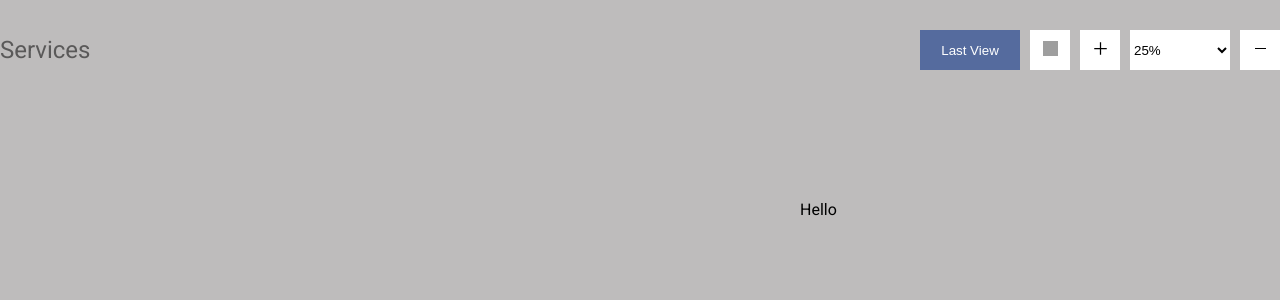
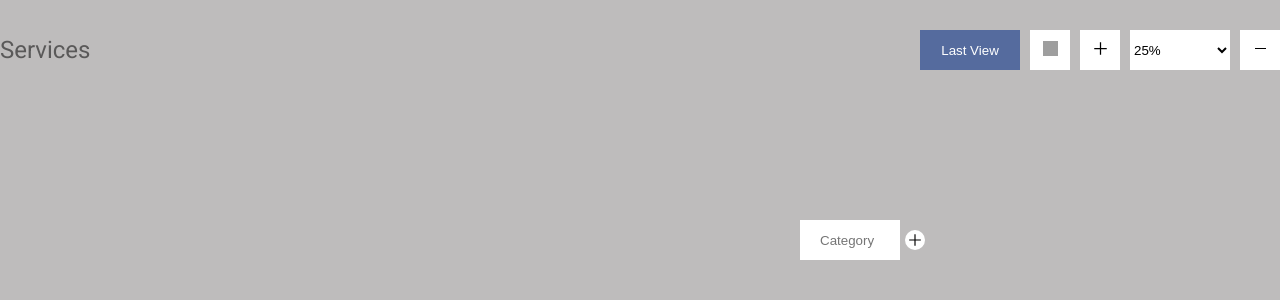
Before and after one commit to arabboyev01/abysp, a React (Create React App) app: page / in a window 1280 px wide. Shown: the top 300 px of the page. Built offline with nearby package versions, Linux system fonts and the light colour scheme; grey boxes are pictures that could not be loaded; the HTML template or start-up script is replaced by a standard one.

Commit message:
first-commit

```diff
--- a/src/components/Drags/Dragging.tsx
+++ b/src/components/Drags/Dragging.tsx
@@ -49,7 +49,6 @@ const Draggable: React.FC<ReactChildrenProps> = ({children}) => {
                 transform: `scale(${zoom})`
             }}
             onMouseDown={(e) => {
-                e.preventDefault();
                 e.stopPropagation();
                 isDragging.current = true;
                 initialPosition.current = {x: e.clientX, y: e.clientY};
--- /dev/null
+++ b/src/components/ToDoList/Actions.ts
@@ -0,0 +1,5 @@
+export const ActionType = {
+    ADD_TODO: 'ADD_TODO',
+    DELETE_TODO: 'DELETE_TODO',
+    EDIT_TODO: "EDIT_TODO"
+};
--- a/src/components/ToDoList/DumbToDo.tsx
+++ b/src/components/ToDoList/DumbToDo.tsx
@@ -1,7 +1,34 @@
-import { StyleTodo } from './style.todo'
+import { StyleTodo, InoutWrap, IconWrapper, Icon, CloseIcon, EditIcons } from './style.todo'
+import ToDoInput from './ToDoInput'
+import React from 'react'
+import { ReducerType } from '../types'
+import PlusIcon from '../../icons/plus.svg'
+import CloseIconPng from '../../icons/1398917_circle_close_cross_incorrect_invalid_icon.png'
+import EditIcon from '../../icons/edit.jpg'
 
-const DumbToDo = () => (
-    <StyleTodo>Hello</StyleTodo>
+const DumbToDo: React.FC<ReducerType> = (props) => (
+    <StyleTodo>
+        <InoutWrap>
+            <ToDoInput {...props} name="Category"/>
+            <IconWrapper onClick={props.handleAddTodo}>
+                <Icon src={PlusIcon} alt="icon"/>
+            </IconWrapper>
+        </InoutWrap>
+        <InoutWrap>
+            {!props.state.toDoData.length ? null :
+                props.state.toDoData.map(({name, id}: { name: string, id: number }) =>
+                    <>
+                        <ToDoInput {...props} name={name}/>
+                        <IconWrapper onClick={props.handleAddTodo}>
+                            <Icon src={PlusIcon} alt="icon"/>
+                        </IconWrapper>
+                        <EditIcons src={EditIcon} alt="icon"/>
+                        <CloseIcon src={CloseIconPng} alt="icon" onClick={() => props.handleDeleteTodo(id)}/>
+                    </>
+                )
+            }
+        </InoutWrap>
+    </StyleTodo>
 )
 
-export default DumbToDo
+export default DumbToDo;
--- /dev/null
+++ b/src/components/ToDoList/ToDoInput.tsx
@@ -0,0 +1,15 @@
+import { MainInput } from './style.todo'
+import React from 'react'
+import { ReducerType } from '../types'
+
+const ToDoInput: React.FC<ReducerType> = ({setValue, name, value}) => (
+    <MainInput
+        type="text"
+        name="input"
+        // value={value}
+        placeholder={name}
+        onChange={(e: any) => setValue(e.target.value)}
+    />
+)
+
+export default ToDoInput;
--- /dev/null
+++ b/src/components/ToDoList/ToDoReducer.tsx
@@ -0,0 +1,25 @@
+import { ActionType } from './Actions'
+
+export const initialState = {
+    toDoData: [],
+}
+let id = 0
+const ToDoReducer = (state: any, action: any) => {
+    switch (action.type) {
+        case ActionType.ADD_TODO:
+            return {
+                toDoData: [...state.toDoData, {
+                    id: id++,
+                    name: action.payload
+                }],
+            };
+        case ActionType.DELETE_TODO:
+            return {
+                toDoData: state.toDoData.filter((item: any) => item.id !== action.payload),
+            };
+        default:
+            return state;
+    }
+}
+
+export default ToDoReducer;
--- a/src/components/ToDoList/index.tsx
+++ b/src/components/ToDoList/index.tsx
@@ -1,8 +1,29 @@
 import DumbToDo from './DumbToDo'
+import React, { useState, useReducer } from 'react';
+import ToDoReducer, { initialState } from './ToDoReducer'
+import { ActionType } from './Actions'
 
 const ToDoList = () => {
+    const [state, dispatch] = useReducer(ToDoReducer, initialState);
+    const [value, setValue] = useState('')
 
-    return <DumbToDo />
+    const handleAddTodo = () => {
+        value.trim() !== '' &&
+        dispatch({type: ActionType.ADD_TODO, payload: value});
+        setValue('');
+    };
+    const handleDeleteTodo = (id: number) => {
+        dispatch({type: ActionType.DELETE_TODO, payload: id});
+    };
+    return (
+        <DumbToDo
+            setValue={setValue}
+            handleAddTodo={handleAddTodo}
+            state={state}
+            value={value}
+            handleDeleteTodo={handleDeleteTodo}
+        />
+    )
 }
 
 export default ToDoList;
--- a/src/components/ToDoList/style.todo.ts
+++ b/src/components/ToDoList/style.todo.ts
@@ -1,5 +1,53 @@
 import styled from 'styled-components'
 
 export const StyleTodo = styled.div`
+  display: flex;
+  flex-direction: column;
+  align-items: center;
+  justify-content: center;
+`
+export const InoutWrap = styled.div`
+  display: flex;
+  flex-direction: row;
+  align-items: center;
+  gap: 5px;
+  margin-top: 20px;
+`
+export const IconWrapper = styled.div`
+  width: 20px;
+  height: 20px;
+  background: #fff;
+  border-radius: 50%;
+  display: flex;
+  flex-direction: column;
+  align-items: center;
+  justify-content: center;
+  cursor: pointer;
+`
 
+export const Icon = styled.img`
+  width: 70%;
+  height: 70%;
+  object-fit: contain;
 `
+export const MainInput: any = styled.input`
+  width: 100px;
+  height: 40px;
+  border: none;
+  background: #fff;
+  color: #000;
+  padding-left: 20px;
+`
+
+export const CloseIcon: any = styled.img`
+  width: 30px;
+  height: 30px;
+  object-fit: contain;
+  cursor: pointer;
+`
+export const EditIcons = styled.img`
+  width: 18px;
+  height: 18px;
+  object-fit: contain;
+  cursor: pointer;
+`
```
Also changed, not shown: src/components/types/index.ts (+11 -2 lines), src/icons/1398917_circle_close_cross_incorrect_invalid_icon.png (added), src/icons/edit.jpg (added).
